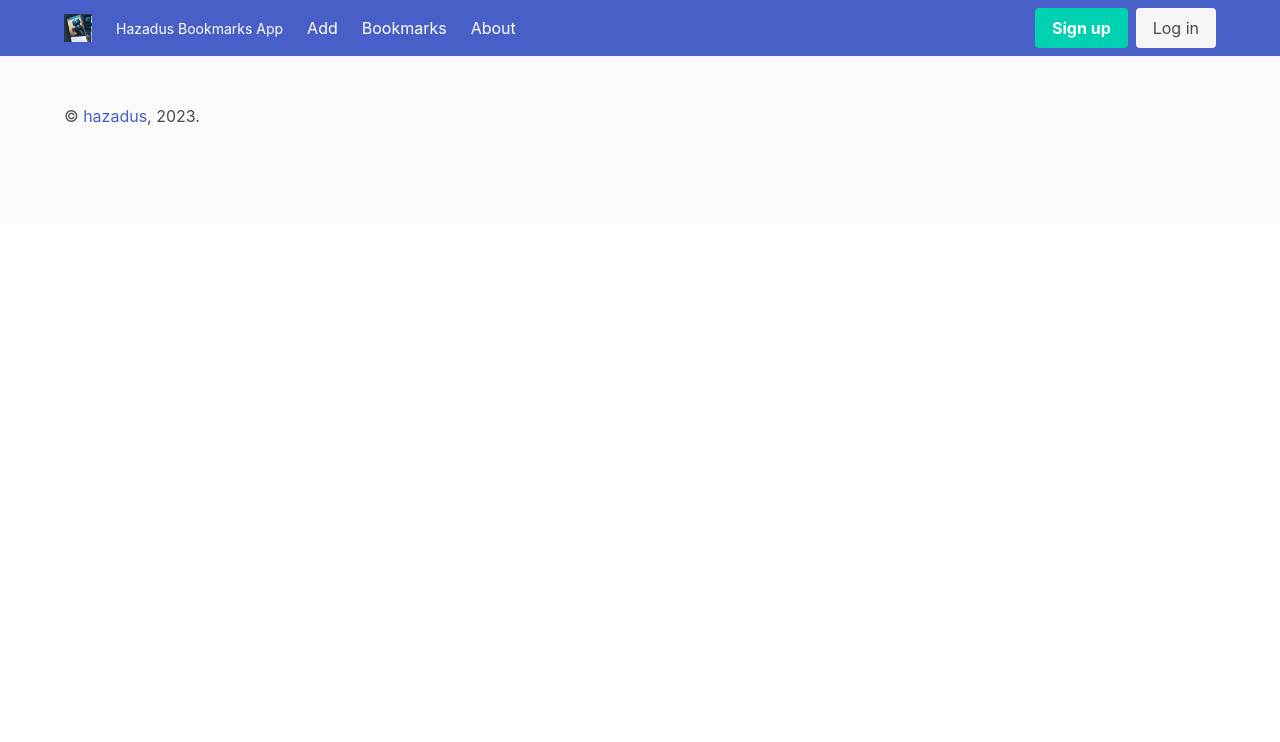
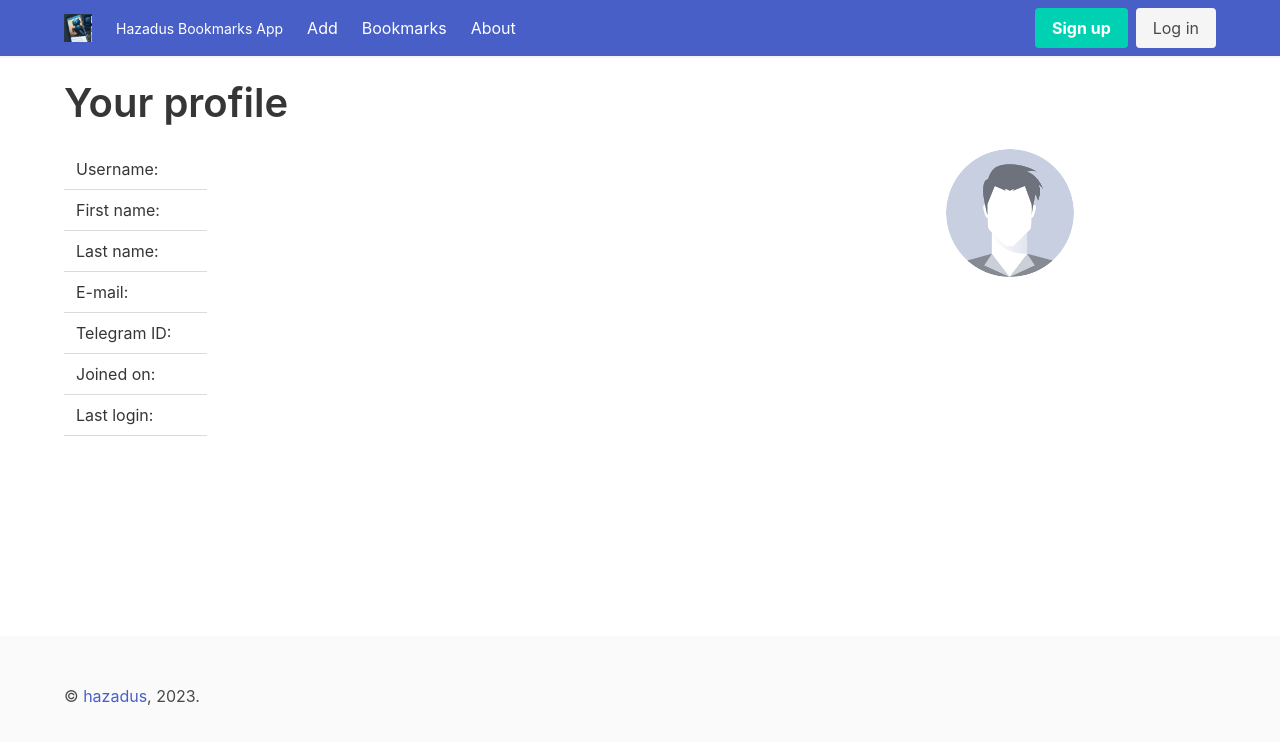
Before and after one commit to hazadus/drf-nuxt-bookmarks, a Nuxt app in the folder frontend/: page /profile in a window 1280 px wide. Shown: the top 742 px of the page. Built offline with nearby package versions, Linux system fonts and the light colour scheme; no server answers.

Commit message:
dev(frontend): Added basic user profile page.

```diff
--- a/frontend/app.vue
+++ b/frontend/app.vue
@@ -10,10 +10,18 @@ onBeforeMount(() => {
 
 <template>
   <TheNavbar />
-  <NuxtPage />
+  <section class="section p-5 page-content-section">
+    <div class="container is-widescreen">
+      <NuxtPage />
+    </div>
+  </section>
   <TheFooter />
 </template>
 
 <style>
 @import 'bulma/css/bulma.css';
+
+.page-content-section {
+  min-height: calc(100vh - 52px - 168px);
+}
 </style>
--- a/frontend/components/TheNavbar.vue
+++ b/frontend/components/TheNavbar.vue
@@ -4,6 +4,7 @@ import { useAuthStore } from '@/stores/AuthStore';
 const route = useRoute();
 const router = useRouter();
 const authStore = useAuthStore();
+const config = useRuntimeConfig();
 
 async function logOut() {
   /*
@@ -67,19 +68,20 @@ async function logOut() {
           <div class="navbar-item has-dropdown is-hoverable" v-if="authStore.isAuthenticated">
             <div class="navbar-link">
               <figure class="image is-32x32 mr-2">
-                <img class="is-rounded" src="/images/logo.jpg">
+                <img class="is-rounded" v-if="!authStore.user.profile_image" src="/images/default_profile_pic.png">
+                <img class="is-rounded" v-else :src="config.apiBase + authStore.user.profile_image">
               </figure>
               {{ authStore.user.username }}
             </div>
             <div class="navbar-dropdown is-right">
-              <a class="navbar-item">
+              <NuxtLink to="/profile/" class="navbar-item">
                 <div>
                   <span class="icon">
                     <Icon name="mdi:book-account" />
                   </span>
                   Profile
                 </div>
-              </a>
+              </NuxtLink>
               <a class="navbar-item" @click="logOut()">
                 <div>
                   <span class="icon">
--- a/frontend/pages/about.vue
+++ b/frontend/pages/about.vue
@@ -1,9 +1,7 @@
 <template>
   <Title>About the project | Bookmarks</Title>
 
-  <section class="section about">
-    <div class="container is-widescreen">
-      <h1 class="title is-size-1">About this project</h1>
+  <h2 class="title is-size-2">About this project</h2>
   <p>
     The idea behind this project was to create a web app to collect, classify and store links to
     various useful web resources.
@@ -14,12 +12,4 @@
   <p>
     Link to the sources on GitHub.
   </p>
-    </div>
-  </section>
 </template>
-
-<style scoped>
-.about {
-  min-height: calc(100vh - 52px - 168px);
-}
-</style>
--- a/frontend/pages/bookmarks.vue
+++ b/frontend/pages/bookmarks.vue
@@ -131,23 +131,17 @@ fetchData();
 </script>
 
 <template>
-  <Title>Bookmarks</Title>
+  <Title>Your Bookmarks | Bookmarks</Title>
 
-  <section class="section errors" v-if="fetchErrors.length">
-    <div class="container is-widescreen">
-      <BulmaNotification type="danger">
+  <BulmaNotification type="danger" v-if="fetchErrors.length">
     <strong>Some errors occured while trying to fetch data from API.</strong>
     <br>
     <template v-for="error in fetchErrors" :key="error">
       {{ error }}<br>
     </template>
   </BulmaNotification>
-    </div>
-  </section>
 
-  <section class="section bookmarks" v-if="isDataFetched && !fetchErrors.length">
-    <div class="container is-widescreen">
-      <div class="columns">
+  <div class="columns" v-if="isDataFetched && !fetchErrors.length">
     <!-- Left Sidebar -->
     <div class="column sidebar is-4-tablet is-3-desktop is-2-widescreen">
       <!-- Built-in Folders list -->
@@ -173,8 +167,7 @@ fetchData();
             </a>
           </li>
           <li>
-                <a :class="selectedFolder === 'favorites' ? 'is-active' : ''" href="#"
-                  @click="selectedFolder = 'favorites'">
+            <a :class="selectedFolder === 'favorites' ? 'is-active' : ''" href="#" @click="selectedFolder = 'favorites'">
               <span class="icon">
                 <Icon name="material-symbols:star" />
               </span>
@@ -182,8 +175,7 @@ fetchData();
             </a>
           </li>
           <li>
-                <a :class="selectedFolder === 'archived' ? 'is-active' : ''" href="#"
-                  @click="selectedFolder = 'archived'">
+            <a :class="selectedFolder === 'archived' ? 'is-active' : ''" href="#" @click="selectedFolder = 'archived'">
               <span class="icon">
                 <Icon name="mdi:archive" />
               </span>
@@ -200,8 +192,7 @@ fetchData();
         </p>
         <ul class="menu-list">
           <li v-for="folder in allUserFolders" :key="`folder-id-${folder.id}`">
-                <a href="#"
-                  :class="selectedFolder === 'userFolder' && selectedUserFolderId === folder.id ? 'is-active' : ''"
+            <a href="#" :class="selectedFolder === 'userFolder' && selectedUserFolderId === folder.id ? 'is-active' : ''"
               @click="{
                 selectedFolder='userFolder';
                 selectedUserFolderId=folder.id;
@@ -368,8 +359,6 @@ fetchData();
       </BulmaNotification>
     </div>
   </div>
-    </div>
-  </section>
 </template>
 
 <style scoped>
@@ -384,9 +373,4 @@ fetchData();
   background-color: white;
   z-index: 1;
 }
-
-.bookmarks,
-.errors {
-  min-height: calc(100vh - 52px - 168px);
-}
 </style>
--- a/frontend/pages/login.vue
+++ b/frontend/pages/login.vue
@@ -60,9 +60,6 @@ async function submitForm() {
 <template>
   <Title>Log in | Bookmarks</Title>
 
-  <section class="section login">
-    <div class="container is-widescreen">
-
   <div class="columns">
     <div class="column is-4 is-offset-4">
       <div class="box">
@@ -105,13 +102,4 @@ async function submitForm() {
       </div>
     </div>
   </div>
-
-    </div>
-  </section>
 </template>
-
-<style scoped>
-.login {
-  min-height: calc(100vh - 52px - 168px);
-}
-</style>
--- /dev/null
+++ b/frontend/pages/profile.vue
@@ -0,0 +1,59 @@
+<script setup lang="ts">
+import { useAuthStore } from '@/stores/AuthStore';
+
+// "auth" middleware redirects user to login page if not authenticated:
+definePageMeta({
+  middleware: "auth",
+});
+
+const authStore = useAuthStore();
+const config = useRuntimeConfig();
+</script>
+
+<template>
+  <Title>{{ authStore.user?.username }}'s profile | Bookmarks</Title>
+
+  <h2 class="title is-size-2">Your profile</h2>
+
+  <div class="columns">
+    <div class="column is-9">
+      <div class="table">
+        <tr>
+          <td>Username:</td>
+          <td>{{ authStore.user?.username }}</td>
+        </tr>
+        <tr>
+          <td>First name:</td>
+          <td>{{ authStore.user?.first_name }}</td>
+        </tr>
+        <tr>
+          <td>Last name:</td>
+          <td>{{ authStore.user?.last_name }}</td>
+        </tr>
+        <tr>
+          <td>E-mail:</td>
+          <td>{{ authStore.user?.email }}</td>
+        </tr>
+        <tr>
+          <td>Telegram ID:</td>
+          <td>{{ authStore.user?.telegram_id }}</td>
+        </tr>
+        <tr>
+          <td>Joined on:</td>
+          <td>{{ authStore.user?.date_joined }}</td>
+        </tr>
+        <tr>
+          <td>Last login:</td>
+          <td>{{ authStore.user?.last_login }}</td>
+        </tr>
+
+      </div>
+    </div>
+    <div class="column is-3">
+      <figure class="image is-128x128">
+        <img class="is-rounded" v-if="!authStore.user?.profile_image" src="/images/default_profile_pic.png">
+        <img class="is-rounded" v-else :src="config.apiBase + authStore.user?.profile_image">
+      </figure>
+    </div>
+  </div>
+</template>
```
Also changed, not shown: frontend/public/images/default_profile_pic.png (added), 1 other file (tests, documents, lock files or other folders). Lines whose indentation alone changed are shown as unchanged.
